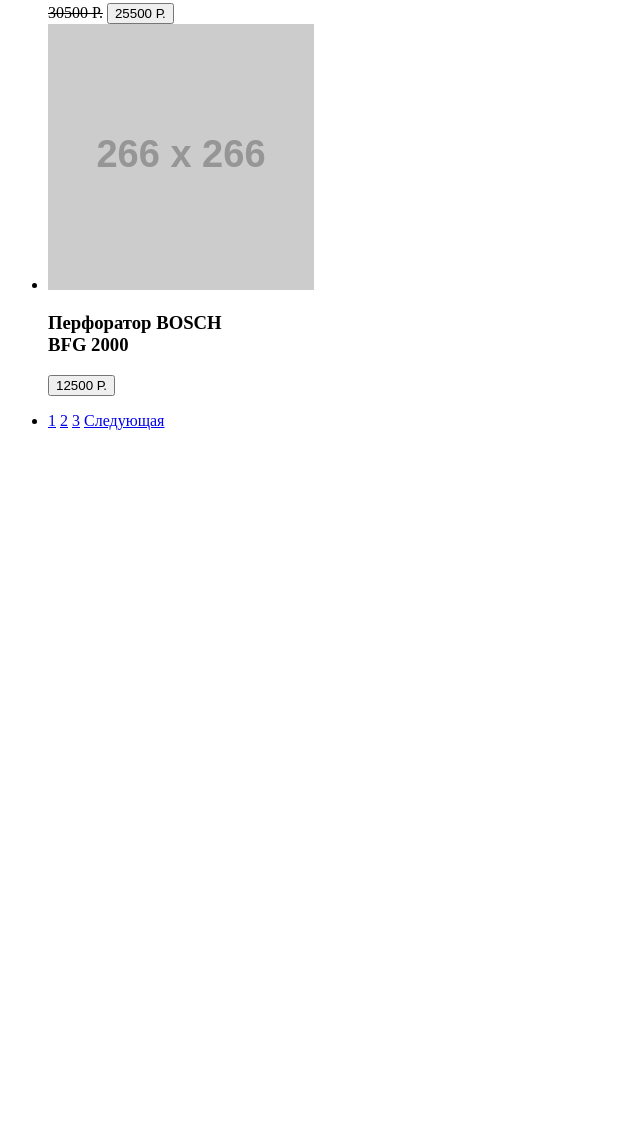
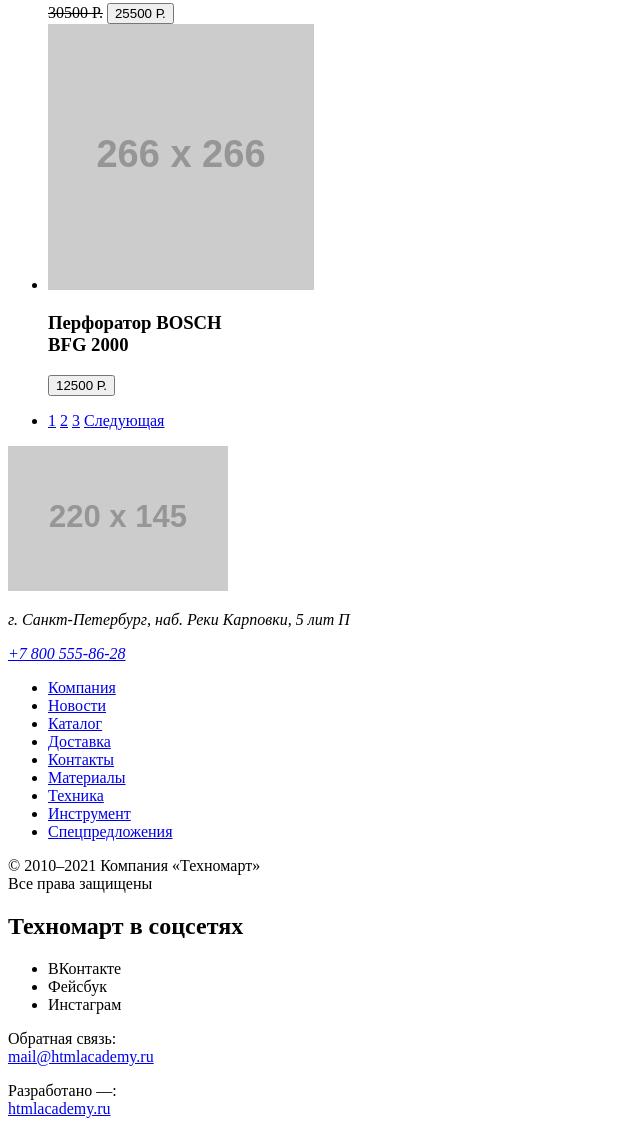
Before and after one commit to Gantelia/technomart, a plain HTML site: page catalog.html in a window 1280 px wide. Shown: the part 4062-5196 px from the top of the page, without its empty margins (0-640 px from the left). Before the commit the page ends 4508 px from the top, so only its background shows below. Drawn offline with Linux system fonts and the light colour scheme; placeholder pictures from the web are drawn by us.

Commit message:
Добавит верстку футера каталога

```diff
--- a/catalog.html
+++ b/catalog.html
@@ -257,6 +257,73 @@
         </li>
       </ul>
     </section>
+
+    <footer class="page-footer">
+      <a class="logo" href="#">
+        <img class="logo-image" src="https://via.placeholder.com/220x145" alt="Логотип компании Техномарт">
+      </a>
+
+      <address class="header-contacts">
+        <p class="footer-contacts-physical-address">г. Санкт-Петербург, наб. Реки Карповки, 5 лит П</p>
+        <a class="footer-contacts-address-phone" href="tel:+7 800 555-86-28">+7 800 555-86-28</a>
+      </address>
+
+      <navigation class="footer-navigation advanced-navigation">
+        <ul class="navigation-list">
+          <li class="navigation-item">
+            <a class="navigation-link" href="#">Компания</a>
+          </li>
+          <li class="navigation-item">
+            <a class="navigation-link" href="#">Новости</a>
+          </li>
+          <li class="navigation-item">
+            <a class="navigation-link navigation-link-current" href="/catalog.html">Каталог</a>
+          </li>
+          <li class="navigation-item">
+            <a class="navigation-link" href="#">Доставка</a>
+          </li>
+          <li class="navigation-item">
+            <a class="navigation-link" href="#">Контакты</a>
+          </li>
+          <li class="navigation-item">
+            <a class="navigation-link" href="#">Материалы</a>
+          </li>
+          <li class="navigation-item">
+            <a class="navigation-link" href="#">Техника</a>
+          </li>
+          <li class="navigation-item">
+            <a class="navigation-link" href="#">Инструмент</a>
+          </li>
+          <li class="navigation-item">
+            <a class="navigation-link" href="#">Спецпредложения</a>
+          </li>
+        </ul>
+      </navigation>
+
+      <p class="copyright">© 2010–2021 Компания «Техномарт»<br>Все права защищены</p>
+
+      <section class="footer-social">
+        <h2 class="footer-social-title">Техномарт в соцсетях</h2>
+        <ul class="footer-social-list">
+          <li class="footer-social-item">
+            <span class="visually-hidden">ВКонтакте</span>
+          </li>
+          <li class="social-item">
+            <span class="visually-hidden">Фейсбук</span>
+          </li>
+          <li class="social-item">
+            <span class="visually-hidden">Инстаграм</span>
+          </li>
+        </ul>
+
+        <p class="feedback">Обратная связь:<br>
+          <a class="htmlacademy-link" href="mailto:mail@htmlacademy.ru">mail@htmlacademy.ru</a>
+        </p>
+        <p class="about-text">Разработано —:<br>
+          <a class="htmlacademy-link" href="https://up.htmlacademy.ru/">htmlacademy.ru</a>
+        </p>
+      </section>
+    </footer>
   </main>
 </body>
 
```
